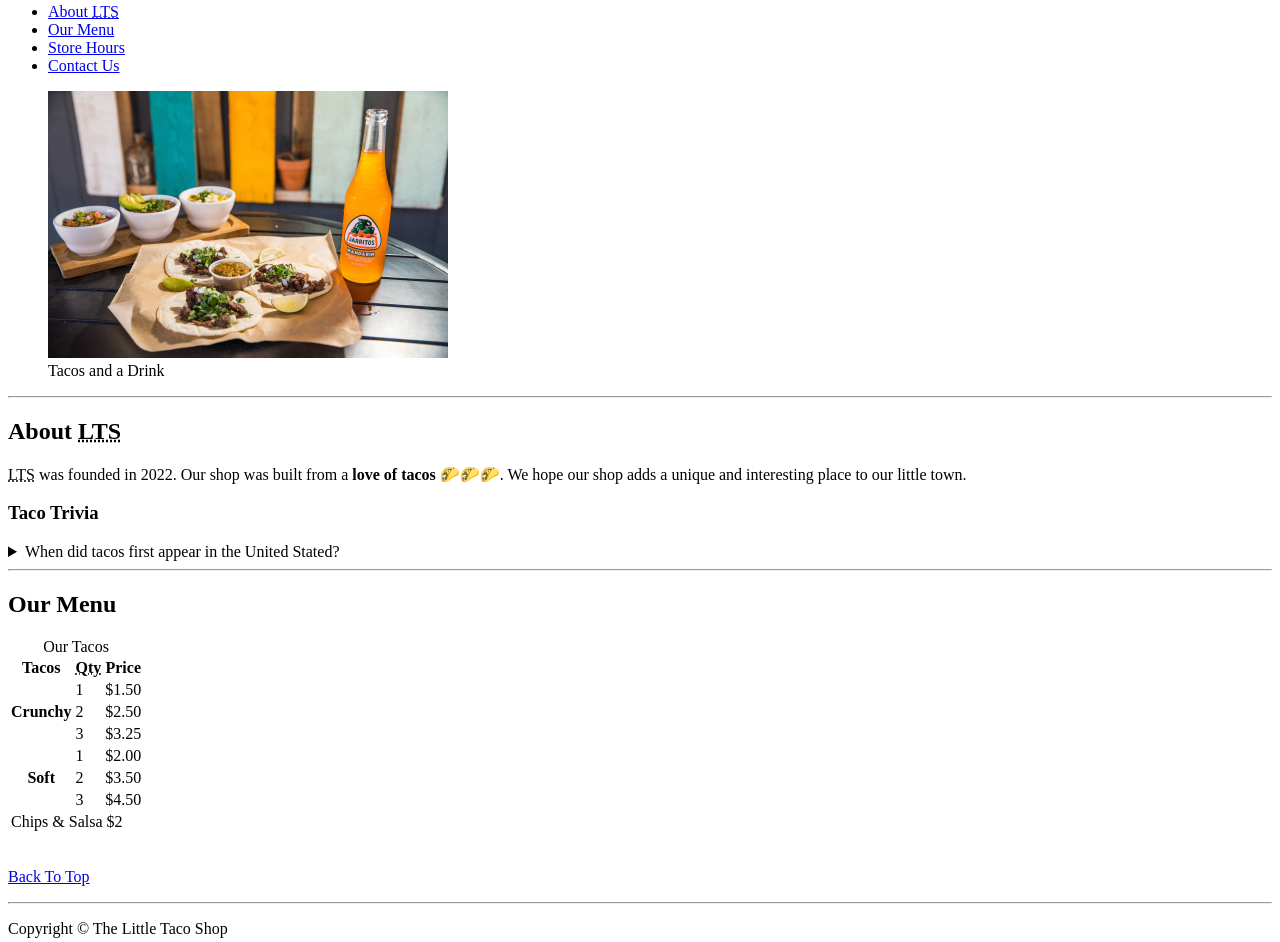
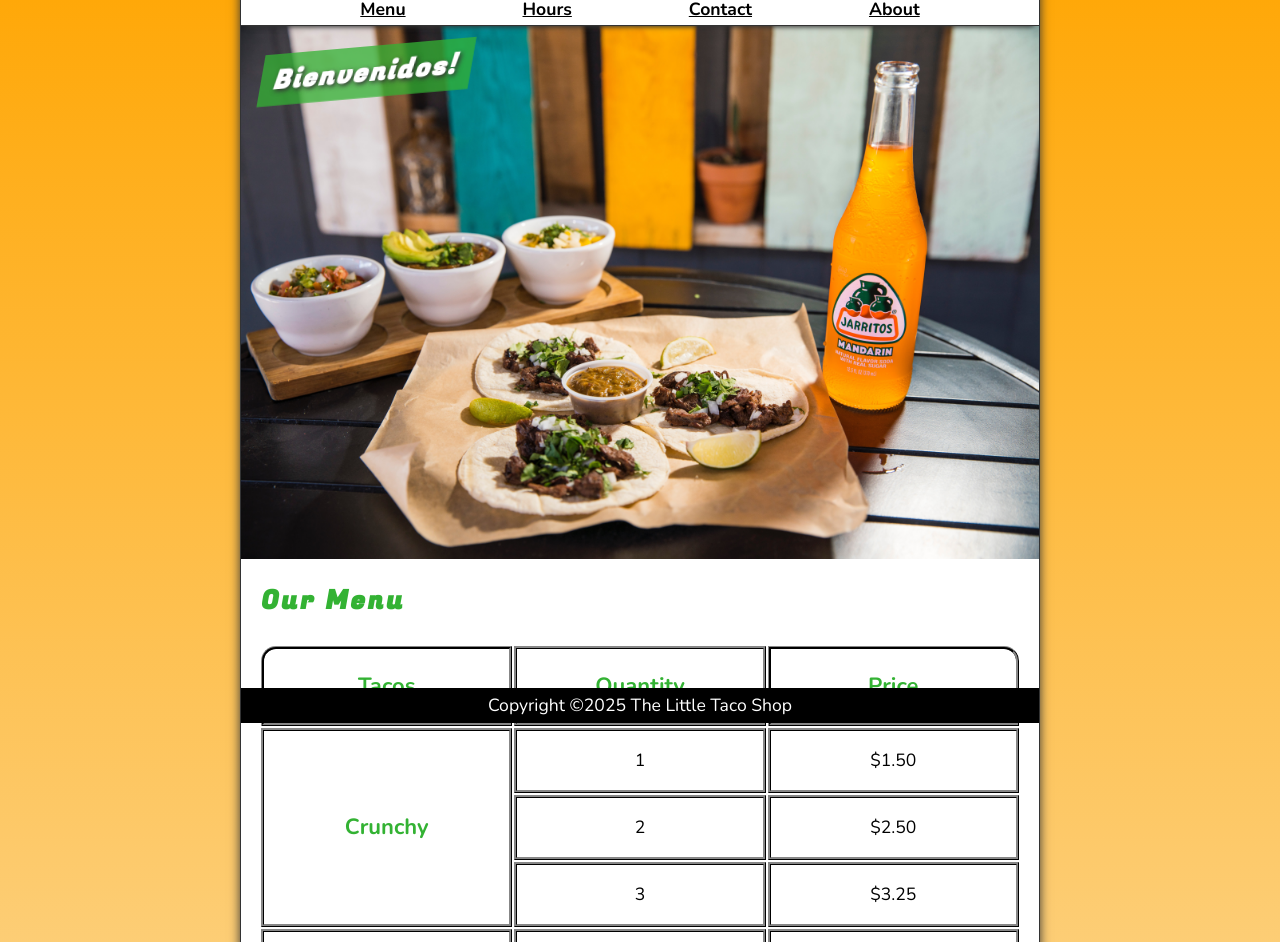
Before and after one commit to aqeel-nazarian/learning-css, a plain HTML site: page 24_lesson_starter/index.html in a window 1280 px wide. Shown: the part 77-1019 px from the top of the page. Drawn offline with nearby package versions, Linux system fonts and the light colour scheme.

Commit message:
CSS course is completed

```diff
--- a/24_lesson_starter/css/style.css
+++ b/24_lesson_starter/css/style.css
@@ -0,0 +1,366 @@
+@import url('https://fonts.googleapis.com/css2?family=Fugaz+One&family=Nunito:ital,wght@0,200..1000;1,200..1000&display=swap');
+
+/*  || RESET */
+
+*,
+*::after,
+*::before {
+    margin: 0;
+    padding: 0;
+    box-sizing: border-box;
+}
+
+img {
+    display: block;
+    max-width: 100%;
+    height: auto;
+}
+
+input,
+button,
+textarea {
+    font: inherit;
+}
+
+/*  || VARIABLES */
+:root {
+    /* FONT */
+    --FF: "Nunito", sans-serif;
+    --FF-HEADING: "Fugaz One", cursive;
+    --FS: clamp(1rem, 2.2vh, 1.5rem);
+
+    /* COLOR */
+    --BGCOLOR-FADE: rgb(252, 220, 160);
+    --BGCOLOR: orange;
+    --BGIMAGE: linear-gradient(to bottom, var(--BGCOLOR), var(--BGCOLOR-FADE));
+    --BODY-BGCOLOR: #fff;
+    --BORDER-COLOR: #333;
+    --BUTTON-COLR: #fff;
+    --FONT-COLOR: #000;
+    --HEADER-BGCOLOR: #000;
+    --HEADER-COLOR: #fff;
+    --HERO-BGCOLOR: rgba(51, 178, 51, 0.75);
+    --HERO-COLOR: #fff;
+    --HIGHLIGHT-COLOR: rgb(51, 178, 51);
+    --LINK-ACTIVE: orange;
+    --LINK-COLOR: #000;
+    --LINK-HOVER: hsla(0, 0%, 0%, 0.6);
+    --NAV-BGCOLOR: #fff;
+
+    /* BORDERS */
+    --BORDERS: 1px solid var(--BORDER-COLOR);
+    --BORDER-RADIUS: 15px;
+
+    /* STANDARD PADDING */
+    --PADDING-TB: 0.25em;
+    --PADDING-SIDE: 2.5%;
+
+    /* STANDARD MARGIN */
+    --MARGIN: clamp(1em, 2.5vh, 1.5em) 0;
+}
+
+@media (prefers-color-scheme: dark) {
+    :root {
+        --BGCOLOR-FADE: gray;
+        --BGCOLOR: #000;
+        --BODY-BGCOLOR: #333;
+        --BORDER-COLOR: whitesmoke;
+        --BUTTON-COLOR: #000;
+        --FONT-COLOR: whitesmoke;
+        --HEADER-COLOR: whitesmoke;
+        --HERO-COLOR: #333;
+        --HIGHLIGHT-COLOR: whitesmoke;
+        --LINK-ACTIVE: rgb(252, 200, 103);
+        --LINK-COLOR: whitesmoke;
+        --LINK-HOVER: orange;
+        --NAV-BGCOLOR: rgb(20, 20, 20);
+    }
+}
+
+/*  || UTILITY CLASSES */
+.offscreen {
+    position: absolute;
+    left: -10000px;
+}
+
+.nowrap {
+    white-space: nowrap;
+}
+
+.center {
+    text-align: center;
+}
+
+/*  || GENERAL STYLES */
+
+html {
+    scroll-behavior: smooth;
+    font-size: var(--FS);
+    font-family: var(--FF);
+    background-color: var(--BGCOLOR);
+    background-image: var(--BGIMAGE);
+}
+
+body {
+    background-color: var(--BODY-BGCOLOR);
+    color: var(--FONT-COLOR);
+    min-height: 100vh;
+    max-width: 800px;
+    margin: 0 auto;
+    border-left: var(--BORDERS);
+    border-right: var(--BORDERS);
+    box-shadow: 0 0 10px var(--BORDER-COLOR);
+}
+
+h1,
+h2,
+h3 {
+    font-family: var(--FF-HEADING);
+    letter-spacing: 0.1em;
+}
+
+h2,
+h3 {
+    margin-bottom: 1em;
+    color: var(--HIGHLIGHT-COLOR);
+}
+
+p {
+    line-height: 1.5;
+}
+
+a:any-link {
+    color: var(--LINK-COLOR);
+}
+
+a:hover,
+a:focus-visible {
+    color: var(--LINK-HOVER);
+}
+
+a:active {
+    color: var(--LINK-ACTIVE);
+}
+
+/*  || HEADER */
+.header {
+    position: sticky;
+    top: 0;
+    z-index: 1;
+}
+
+.header__h1 {
+    text-align: center;
+    background-color: var(--HEADER-BGCOLOR);
+    color: var(--HEADER-COLOR);
+    padding: var(--PADDING-TB) var(--PADDING-SIDE);
+}
+
+.header__nav {
+    background-color: var(--NAV-BGCOLOR);
+    border-bottom: var(--BORDERS);
+    font-weight: bold;
+    box-shadow: 0 6px 5px -5px var(--BORDER-COLOR);
+}
+
+.header__ul {
+    padding: var(--PADDING-TB) var(--PADDING-SIDE);
+    list-style-type: none;
+    display: flex;
+    justify-content: space-evenly;
+    gap: 1rem;
+}
+
+/*  || HERO */
+.hero {
+   position: relative;
+}
+
+.hero__h2 {
+    background-color: var(--HERO-BGCOLOR);
+    color: var(--HERO-COLOR);
+    padding: 0.25em 0.5em;
+    letter-spacing: 0.1rem;
+    text-shadow: 2px 2px 5px var(--BORDER-COLOR);
+    position: absolute;
+    top: -100px;
+    left: 20px;
+    animation: showWelcome 0.5s ease-in-out 1s forwards;
+}
+
+@keyframes showWelcome {
+    0% {
+        top: -20px;
+        transform: skew(0deg, -5deg) scaleY(0);
+    }
+
+    80% {
+        top: 30px;
+        transform: skew(10deg, -5deg) scaleY(1.2);
+    }
+
+    100% {
+        top: 20px;
+        transform: skew(-10deg, -5deg) scaleY(1);
+    }
+}
+
+/*  || FOOTER */
+.footer {
+    position: sticky;
+    bottom: 0;
+    background-color: var(--HEADER-BGCOLOR);
+    color: var(--HEADER-COLOR);
+    padding: var(--PADDING-TB) var(--PADDING-SIDE);
+    text-align: center;
+}
+
+/*  || MAIN */
+.main {
+  padding: var(--PADDING-TB) var(--PADDING-SIDE);
+}
+
+.main__article {
+    scroll-margin-top: 6.5rem;
+    margin: var(--MARGIN);
+}
+
+.main__article:first-child {
+    margin-top: 1em;
+}
+
+.main__article:last-child {
+    min-height: calc(100vh - 20rem);
+}
+
+/*  || ABOUT */
+.about__trivia {
+    margin: var(--MARGIN);
+}
+
+.about__trivia-answer {
+    margin-top: 1em;
+}
+
+/*  || CONTACT */
+.contact__h2 {
+    margin: 0;
+}
+
+.contact__fielset {
+    border: none;
+}
+
+.contact__p {
+    margin: 1em 0;
+}
+
+.contact__label {
+    display: block;
+    font-weight: bold;
+}
+
+.contact__input,
+.contact__textarea {
+    padding: 0.5em;
+    border-radius: var(--BORDER-RADIUS);
+    border-width: 2px;
+    width: 100%;
+}
+
+.contact__button {
+    padding: 0.5em;
+    border-radius: var(--BORDER-RADIUS);
+    background-color: var(--HIGHLIGHT-COLOR);
+    color: var(--BUTTON-COLOR);
+    font-weight: bold;
+}
+
+/* || MENU */
+thead,
+tbody,
+tfoot,
+tr {
+    display: contents;
+}
+
+.menu__container {
+    display: grid;
+    grid-template-columns: repeat(3, 1fr);
+    grid-template-areas:
+    "hd1 hd2 hd3"
+        "cr cr1 cr1p"
+        "cr cr2 cr2p"
+        "cr cr3 cr3p"
+        "sf sf1 sf1p"
+        "sf sf2 sf2p"
+        "sf sf3 sf3p"
+        "cs cs cs";
+    gap: 0.1em;
+    margin-bottom: 1em;
+}
+
+.menu__cr {
+    grid-area: cr;
+}
+
+.menu__sf {
+    grid-area: sf;
+}
+
+.menu__cs {
+    grid-area: cs;
+}
+
+.menu__cr,
+.menu__sf,
+.menu__cs,
+.menu__header {
+    color: var(--HIGHLIGHT-COLOR);
+    font-weight: bold;
+    height: 100%;
+    display: grid;
+    place-content: center;
+}
+
+.menu__header,
+.menu__item {
+    width: 100%;
+    padding: 1em;
+    border: medium ridge var(--BORDER-COLOR);
+}
+
+.menu__item {
+    display: grid;
+    place-content: center;
+}
+
+thead th:first-child {
+    border-top-left-radius: var(--BORDER-RADIUS);
+}
+
+thead th:last-child {
+    border-top-right-radius: var(--BORDER-RADIUS);
+}
+
+tfoot td {
+    border-bottom-left-radius: var(--BORDER-RADIUS);
+    border-bottom-right-radius: var(--BORDER-RADIUS);
+}
+
+@media screen and (min-width: 576px) {
+    .header__h1::before {
+        content: ' 🌮 ';
+    }
+
+    .header__h1::after {
+        content: ' 🌮 ';
+    }
+
+    .menu__header,
+    .menu__cr,
+    .menu__sf,
+    .menu__cs {
+        font-size: 125%;
+    }
+}
--- a/24_lesson_starter/index.html
+++ b/24_lesson_starter/index.html
@@ -9,120 +9,102 @@
     <title>The Little Taco Shop</title>
     <link rel="icon" href="favicon.ico" type="image/x-icon">
     <link rel="stylesheet" href="css/style.css">
+    <script src="./js/main.js" defer></script>
 </head>
 
 <body>
-    <header>
-        <h1>Welcome to The Little Taco Shop</h1>
-        <nav>
-            <ul>
+    <header class="header">
+        <h1 class="header__h1">Little Taco Shop</h1>
+        <nav class="header__nav">
+            <ul class="header__ul">
                 <li>
-                    <a href="#about">About <abbr title="The Little Taco Shop">LTS</abbr></a>
+                    <a href="#menu">Menu</a>
                 </li>
                 <li>
-                    <a href="#menu">Our Menu</a>
+                    <a href="hours.html">Hours</a>
                 </li>
                 <li>
-                    <a href="hours.html">Store Hours</a>
+                    <a href="contact.html">Contact</a>
                 </li>
                 <li>
-                    <a href="contact.html">Contact Us</a>
+                    <a href="about.html">About</a>
                 </li>
             </ul>
         </nav>
-
+    </header>
+    <section class="hero">
+        <h2 class="hero__h2">Bienvenidos!</h2>
         <figure>
-            <img src="img/tacos_and_drink_400x267.png" alt="Tacos and a Drink" title="We love tacos!" width="400"
-                height="267">
-            <figcaption>
+            <img src="img/tacos_and_drink_1000x667.png" alt="Tacos and a Drink" title="We love tacos!" width="1000"
+                height="667">
+            <figcaption class="offscreen">
                 Tacos and a Drink
             </figcaption>
         </figure>
-    </header>
-    <hr>
-    <main>
-        <article id="about">
-            <h2>About <abbr title="The Little Taco Shop">LTS</abbr></h2>
-            <p>
-                <abbr title="The Little Taco Shop">LTS</abbr> was founded in <time datetime="2022">2022</time>. Our shop
-                was built from a <strong>love of tacos</strong> 🌮🌮🌮. We hope our shop adds a unique and interesting
-                place to our little town.
-            </p>
-            <aside>
-                <h3>Taco Trivia</h3>
-                <details>
-                    <summary>When did tacos first appear in the United Stated?</summary>
-                    <p>
-                        Jeffrey M. Pilcher, taco historian and professor of history at the University of Minnesota, says
-                        the earliest mention of tacos in the United States are in a newspaper from <time
-                            datetime="1905">1905</time>. (Source: <cite><a
-                                href="https://www.smithsonianmag.com/arts-culture/where-did-the-taco-come-from-81228162/"
-                                target="_blank">Smithsonian Magazine</a></cite>)
-                    </p>
-                </details>
-            </aside>
-        </article>
-        <hr>
-        <article id="menu">
-            <h2>Our Menu</h2>
-            <table>
-                <caption>Our Tacos</caption>
+    </section>
+    <main class="main">
+        <article id="menu" class="main__article menu">
+            <h2 class="menu__h2">Our Menu</h2>
+            <table class="menu__container">
+                <caption class="offscreen">Our Tacos</caption>
                 <thead>
                     <tr>
-                        <th>Tacos</th>
-                        <th scope="col"><abbr title="Quantity">Qty</abbr></th>
-                        <th scope="col">Price</th>
+                        <th class="menu__header" scope="col">Tacos</th>
+                        <th class="menu__header" scope="col">Quantity</th>
+                        <th class="menu__header" scope="col">Price</th>
                     </tr>
                 </thead>
                 <tbody>
                     <tr>
-                        <th scope="row" rowspan="3">
+                        <th class="menu__item menu__cr" scope="row" rowspan="3">
                             Crunchy
                         </th>
-                        <td>1</td>
-                        <td>$1.50</td>
+                        <td class="menu__item">1</td>
+                        <td class="menu__item">$1.50</td>
                     </tr>
                     <tr>
-                        <td>2</td>
-                        <td>$2.50</td>
+                        <td class="menu__item">2</td>
+                        <td class="menu__item">$2.50</td>
                     </tr>
                     <tr>
-                        <td>3</td>
-                        <td>$3.25</td>
+                        <td class="menu__item">3</td>
+                        <td class="menu__item">$3.25</td>
                     </tr>
                     <tr>
-                        <th scope="row" rowspan="3">
+                        <th class="menu__item menu__sf" scope="row" rowspan="3">
                             Soft
                         </th>
-                        <td>1</td>
-                        <td>$2.00</td>
+                        <td class="menu__item">1</td>
+                        <td class="menu__item">$2.00</td>
                     </tr>
                     <tr>
-                        <td>2</td>
-                        <td>$3.50</td>
+                        <td class="menu__item">2</td>
+                        <td class="menu__item">$3.50</td>
                     </tr>
                     <tr>
-                        <td>3</td>
-                        <td>$4.50</td>
+                        <td class="menu__item">3</td>
+                        <td class="menu__item">$4.50</td>
                     </tr>
                 </tbody>
                 <tfoot>
                     <tr>
-                        <td colspan="3">
+                        <td class="menu__item menu__cs" colspan="3">
                             Chips &amp; Salsa $2
                         </td>
                     </tr>
                 </tfoot>
             </table>
-            <br>
-            <p>
+            <p class="center">
                 <a href="#">Back To Top</a>
             </p>
         </article>
     </main>
     <hr>
-    <footer>
-        <p>Copyright &copy; The Little Taco Shop</p>
+    <footer class="footer">
+        <p>
+            <span class="nowrap">Copyright &copy;<time id="year"></time></span>
+            <span class="nowrap">The Little Taco Shop</span>
+        </p>
     </footer>
 </body>
 
--- /dev/null
+++ b/24_lesson_starter/js/main.js
@@ -0,0 +1,4 @@
+const year = document.getElementById("year");
+const thisYear = new Date().getFullYear();
+year.setAttribute("datetime", thisYear);
+year.textContent = thisYear;
```
Also changed, not shown: 24_lesson_starter/about.html (+65 -1 lines), 24_lesson_starter/contact.html (+50 -45 lines), 24_lesson_starter/hours.html (+25 -21 lines).
